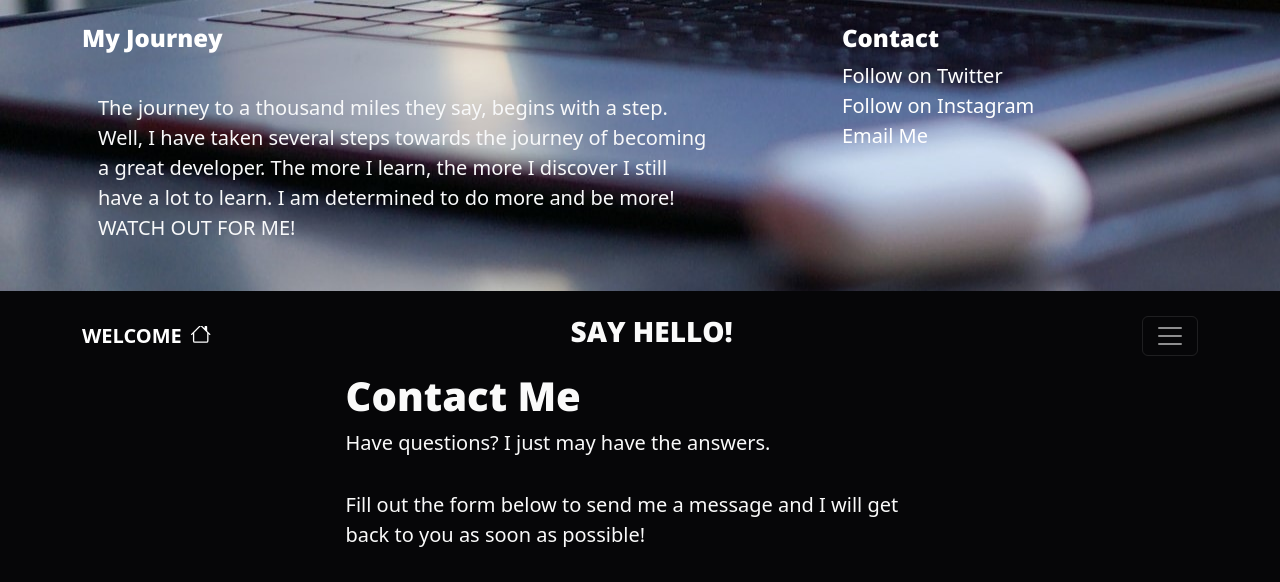
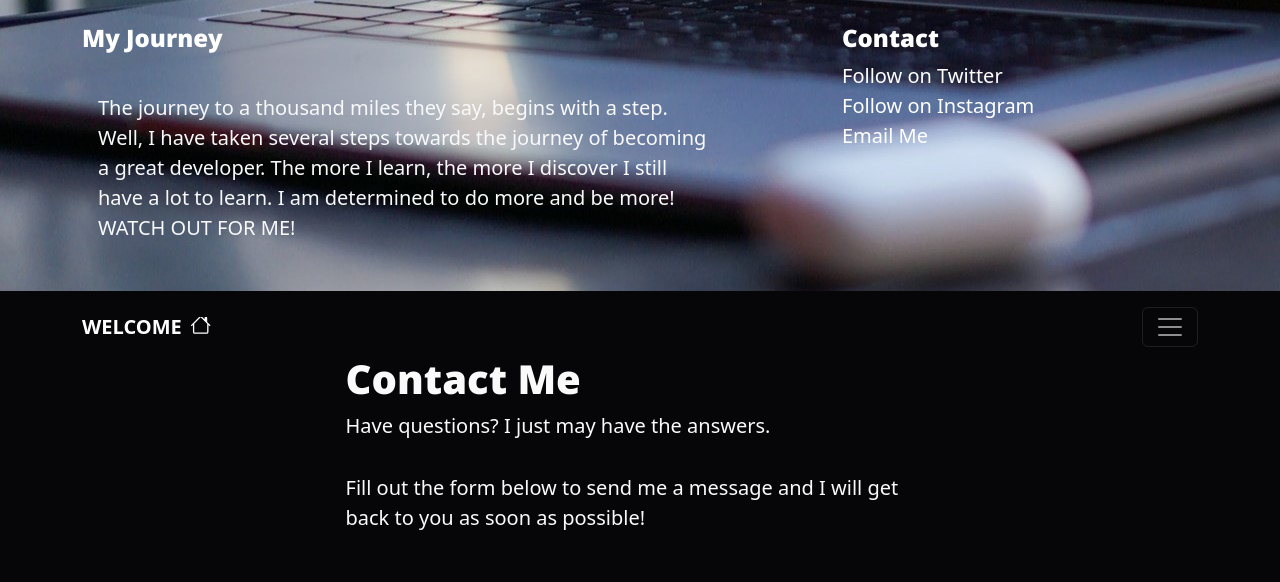
Before and after one commit to nemyred/Portfolio, a Flask app: page /contact in a window 1280 px wide. Shown: the top 582 px of the page. Run offline with Flask 3, Linux system fonts and the light colour scheme; some libraries are stand-ins or nearby versions.

```diff
--- a/templates/contact.html
+++ b/templates/contact.html
@@ -1,9 +1,5 @@
 {% extends "layout.html" %}
-{% block head %}
-      <div class="mx-auto p-2" style="width: 250px;">
-        <H3>SAY HELLO!</H3>
-      </div>
-{% endblock %}
+
 <!-- Page Header-->
 {% block content %}
 <header>
--- a/templates/layout.html
+++ b/templates/layout.html
@@ -80,11 +80,7 @@
          </svg>
 
       </a>
-      {% block head %}
-      <div class="" style="width: 220px;">
-        <H5>HELLO THERE!</H5>
-      </div>
-      {% endblock %}
+
       <button class="navbar-toggler " type="button" data-bs-toggle="collapse" data-bs-target="#navbarHeader" aria-controls="navbarHeader" aria-expanded="true" aria-label="Toggle navigation">
         <span class="navbar-toggler-icon"></span>
       </button>
```
